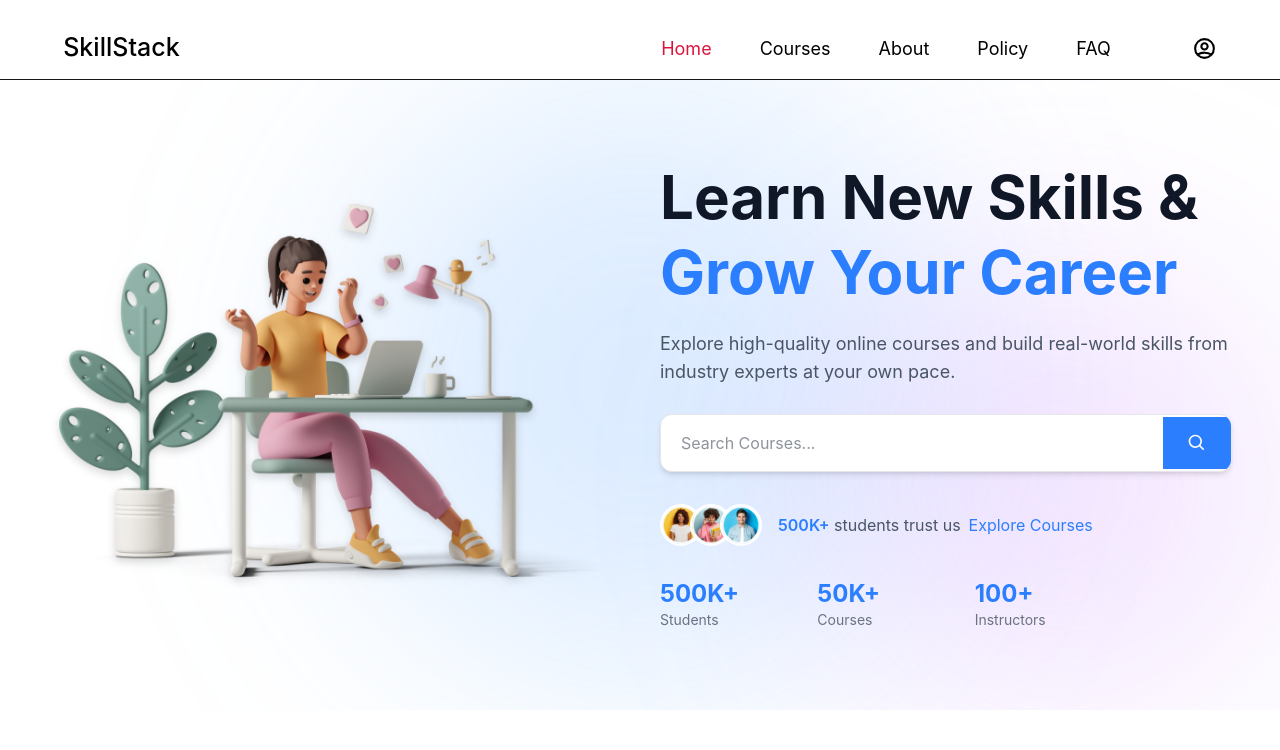
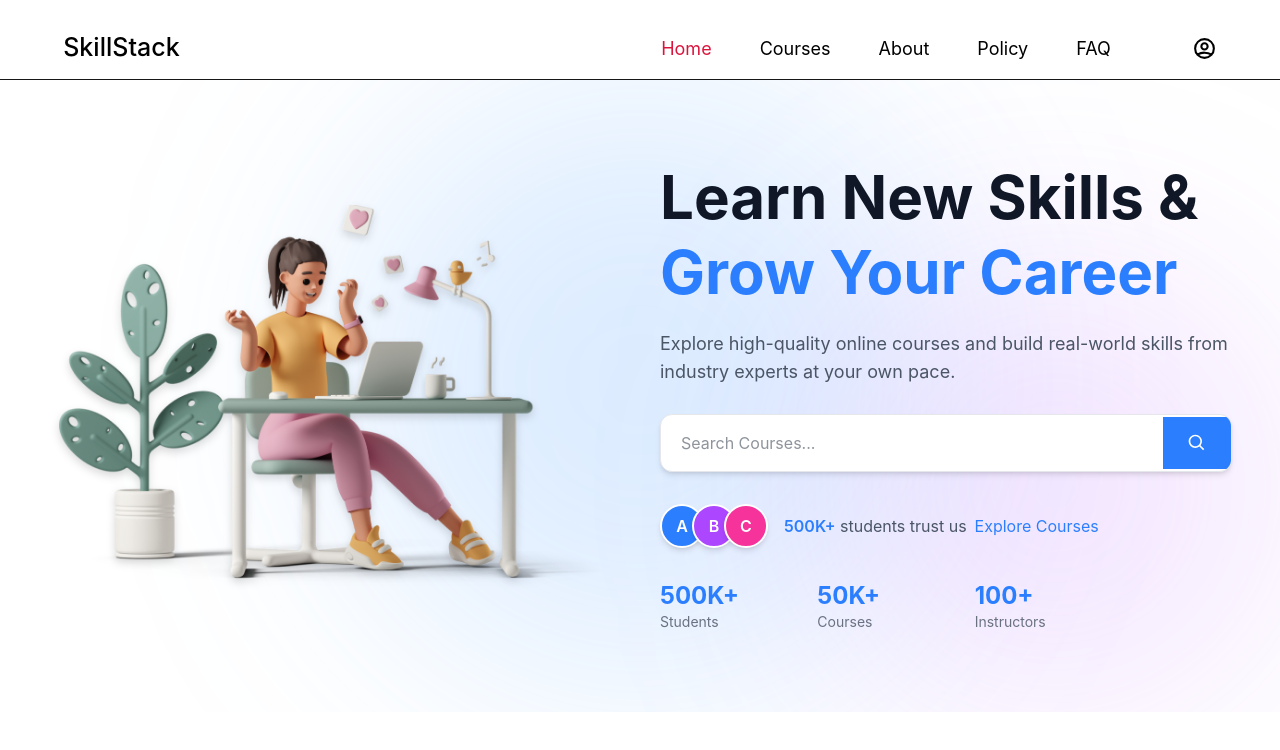
Before and after one commit to MuhammadMuaaz007/LMS-WEB-APPLICATION, a Next.js app in the folder client/: page / in a window 1280 px wide. Shown: the top 750 px of the page. Built offline with nearby package versions, Linux system fonts and the light colour scheme.

Commit message:
MAKING THE MODAL FOR THE LOGIN AND SIGNUP

```diff
--- /dev/null
+++ b/client/app/components/Auth/Login.tsx
@@ -0,0 +1,15 @@
+import React from "react";
+import { useFormik } from "formik";
+import * as Yup from "yup";
+import {
+  AiOutlineEye,
+  AiOutlineEyeInvisible,
+  AiFillGithub,
+} from "react-icons/ai";
+import { FcGoogle } from "react-icons/fc";
+
+const Login = () => {
+  return <div></div>;
+};
+
+export default Login;
--- a/client/app/components/Header.tsx
+++ b/client/app/components/Header.tsx
@@ -4,13 +4,17 @@ import Link from "next/link";
 import NavItems from "../utils/NavItems";
 import ThemeSwitcher from "../utils/ThemeSwitcher";
 import { HiOutlineMenuAlt3, HiOutlineUserCircle } from "react-icons/hi";
+import CustomModal from "../utils/CustomModal";
+import Login from "../components/Auth/Login";
 
 type Props = {
   open: boolean;
   setOpen: (open: boolean) => void;
   activeItem: number;
+  route: string;
+  setRoute: (route: string) => void;
 };
-const Header: FC<Props> = ({ activeItem, setOpen }) => {
+const Header: FC<Props> = ({ activeItem, setOpen, route, setRoute, open }) => {
   const [active, setActive] = useState(false);
   const [openSidebar, setOpenSidebar] = useState(false);
 
@@ -91,6 +95,13 @@ const Header: FC<Props> = ({ activeItem, setOpen }) => {
           </div>
         )}
       </div>
+      {route === "Login" && <>{open && <CustomModal
+        open={open}
+        setOpen={setOpen}
+        route={route}
+        setRoute={setRoute}activeItem={activeItem}
+        component={Login}
+      />}</>}
     </div>
   );
 };
--- a/client/app/components/Route/Hero.tsx
+++ b/client/app/components/Route/Hero.tsx
@@ -5,9 +5,6 @@ import Image from "next/image";
 import Link from "next/link";
 import { BiSearch } from "react-icons/bi";
 
-import Client1 from "../../../public/assets/client-1.jpg";
-import Client2 from "../../../public/assets/client-2.jpg";
-import Client3 from "../../../public/assets/client-3.jpg";
 import HeroImage from "../../../public/assets/hero-banner-1.png";
 
 type Props = {};
@@ -15,13 +12,19 @@ type Props = {};
 const Hero: FC<Props> = () => {
   const [search, setSearch] = useState("");
 
-  const clients = [Client1, Client2, Client3];
+  // Replaced images with letters
+  const clients = [
+    { letter: "A", color: "bg-blue-500" },
+    { letter: "B", color: "bg-purple-500" },
+    { letter: "C", color: "bg-pink-500" },
+  ];
 
   return (
     <section className="relative w-full overflow-hidden">
-      {/* ✅ Soft Responsive Background Blobs (Better than circle) */}
-      <div className="absolute top-0 left-1/2 -translate-x-1/2 w-[250px] sm:w-[400px] lg:w-[600px] h-[250px] sm:h-[400px] lg:h-[600px] bg-blue-400/20 rounded-full blur-[120px]" />
-      <div className="absolute bottom-0 right-0 w-[200px] sm:w-[300px] lg:w-[450px] h-[200px] sm:h-[300px] lg:h-[450px] bg-purple-400/20 rounded-full blur-[120px]" />
+
+      {/* Background blur circles */}
+      <div className="absolute top-0 left-1/2 -translate-x-1/2 w-62.5 sm:w-100 lg:w-150 h-62.5 sm:h-100 lg:h-150 bg-blue-400/20 rounded-full blur-[120px]" />
+      <div className="absolute bottom-0 right-0 w-50 sm:w-75 lg:w-112.5 h-50 sm:h-75 lg:h-112.5 bg-purple-400/20 rounded-full blur-[120px]" />
 
       <div className="max-w-7xl mx-auto px-5 sm:px-8 lg:px-12">
         <div className="flex flex-col lg:flex-row items-center justify-between gap-10 py-14 md:py-20">
@@ -34,10 +37,10 @@ const Hero: FC<Props> = () => {
               priority
               className="
                 w-full
-                max-w-[280px]
-                sm:max-w-[350px]
-                md:max-w-[450px]
-                lg:max-w-[550px]
+                max-w-70
+                sm:max-w-87.5
+                md:max-w-112.5
+                lg:max-w-137.5
                 h-auto
                 object-contain
                 drop-shadow-lg
@@ -70,6 +73,7 @@ const Hero: FC<Props> = () => {
             {/* SEARCH */}
             <form className="mt-7 w-full max-w-xl mx-auto lg:mx-0">
               <div className="flex items-center rounded-xl overflow-hidden border border-gray-200 dark:border-gray-700 shadow-md bg-white dark:bg-slate-800">
+
                 <input
                   type="search"
                   placeholder="Search Courses..."
@@ -89,6 +93,7 @@ const Hero: FC<Props> = () => {
                 />
 
                 <button
+                  title="Search"
                   type="submit"
                   className="
                     px-4
@@ -103,49 +108,70 @@ const Hero: FC<Props> = () => {
                 >
                   <BiSearch size={20} />
                 </button>
+
               </div>
             </form>
 
-            {/* TRUST */}
+            {/* TRUST SECTION */}
             <div className="flex flex-col sm:flex-row items-center gap-4 mt-8 justify-center lg:justify-start">
+
+              {/* Avatars */}
               <div className="flex -space-x-3">
-                {clients.map((client, i) => (
-                  <Image
+                {clients.map((item, i) => (
+                  <div
                     key={i}
-                    src={client}
-                    alt="client"
-                    width={42}
-                    height={42}
-                    className="rounded-full border-2 border-white dark:border-slate-900"
-                  />
+                    className={`
+                      w-10 h-10 sm:w-11 sm:h-11
+                      flex items-center justify-center
+                      rounded-full
+                      text-white font-semibold
+                      border-2 border-white dark:border-slate-900
+                      ${item.color}
+                      shadow-md
+                    `}
+                  >
+                    {item.letter}
+                  </div>
                 ))}
               </div>
 
               <p className="text-gray-600 dark:text-gray-300 text-sm sm:text-base">
                 <span className="font-semibold text-blue-500">500K+</span>{" "}
                 students trust us
-                <Link href="/courses" className="ml-2 text-blue-500 hover:underline">
+                <Link
+                  href="/courses"
+                  className="ml-2 text-blue-500 hover:underline"
+                >
                   Explore Courses
                 </Link>
               </p>
+
             </div>
 
             {/* STATS */}
             <div className="grid grid-cols-3 gap-6 mt-8 max-w-md mx-auto lg:mx-0 text-center lg:text-left">
+
               <div>
-                <h3 className="text-xl sm:text-2xl font-bold text-blue-500">500K+</h3>
+                <h3 className="text-xl sm:text-2xl font-bold text-blue-500">
+                  500K+
+                </h3>
                 <p className="text-sm text-gray-500">Students</p>
               </div>
 
               <div>
-                <h3 className="text-xl sm:text-2xl font-bold text-blue-500">50K+</h3>
+                <h3 className="text-xl sm:text-2xl font-bold text-blue-500">
+                  50K+
+                </h3>
                 <p className="text-sm text-gray-500">Courses</p>
               </div>
 
               <div>
-                <h3 className="text-xl sm:text-2xl font-bold text-blue-500">100+</h3>
+                <h3 className="text-xl sm:text-2xl font-bold text-blue-500">
+                  100+
+                </h3>
                 <p className="text-sm text-gray-500">Instructors</p>
               </div>
+
             </div>
 
           </div>
--- a/client/app/page.tsx
+++ b/client/app/page.tsx
@@ -1,24 +1,30 @@
-'use client'
-import React,{FC,useState} from 'react';
-import Header from './components/Header';
-import Hero from './components/Route/Hero';
+"use client";
+import React, { FC, useState } from "react";
+import Header from "./components/Header";
+import Hero from "./components/Route/Hero";
 // import Heading from './utils/Heading';
 
-interface Props{
-  name:string,
+interface Props {
+  name: string;
 }
 
-const Page:FC<Props>=(props)=>{
-  const [open,setOpen]=useState(false);
-  const [activeItem,setActiveItem]=useState(0);
+const Page: FC<Props> = (props) => {
+  const [open, setOpen] = useState(false);
+  const [activeItem, setActiveItem] = useState(0);
+  const [route, setRoute] = useState("Login");
 
-  return(
+  return (
     <div>
-      {/* <Heading title="SKILLSTACK" description="SKILLSTACK is a platform for learning and practicing programming skills" keywords="React,Nextjs,Programming,Redux,Machine Learning,Nodejs,MERN" /> */}
-      <Header open={open} setOpen={setOpen} activeItem={activeItem} setActiveItem={setActiveItem}/>
-      <Hero/>
+      <Header
+        open={open}
+        setOpen={setOpen}
+        activeItem={activeItem}
+        route={route}
+        setRoute={setRoute}
+      />
+      <Hero />
     </div>
-  )
-}
+  );
+};
 
-export default Page
+export default Page;
```
Also changed, not shown: client/package.json (+9 -1 lines), 1 other file (tests, documents, lock files or other folders).
